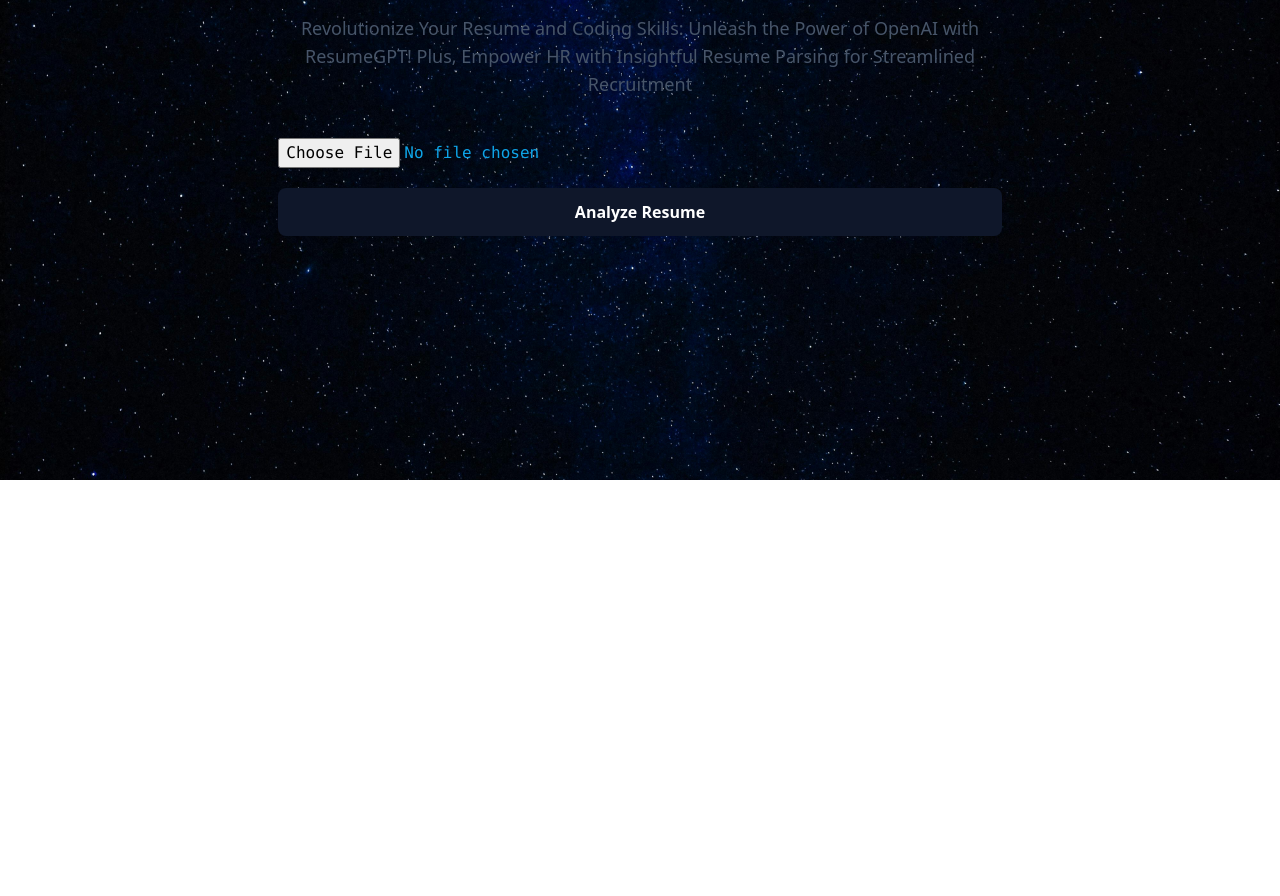
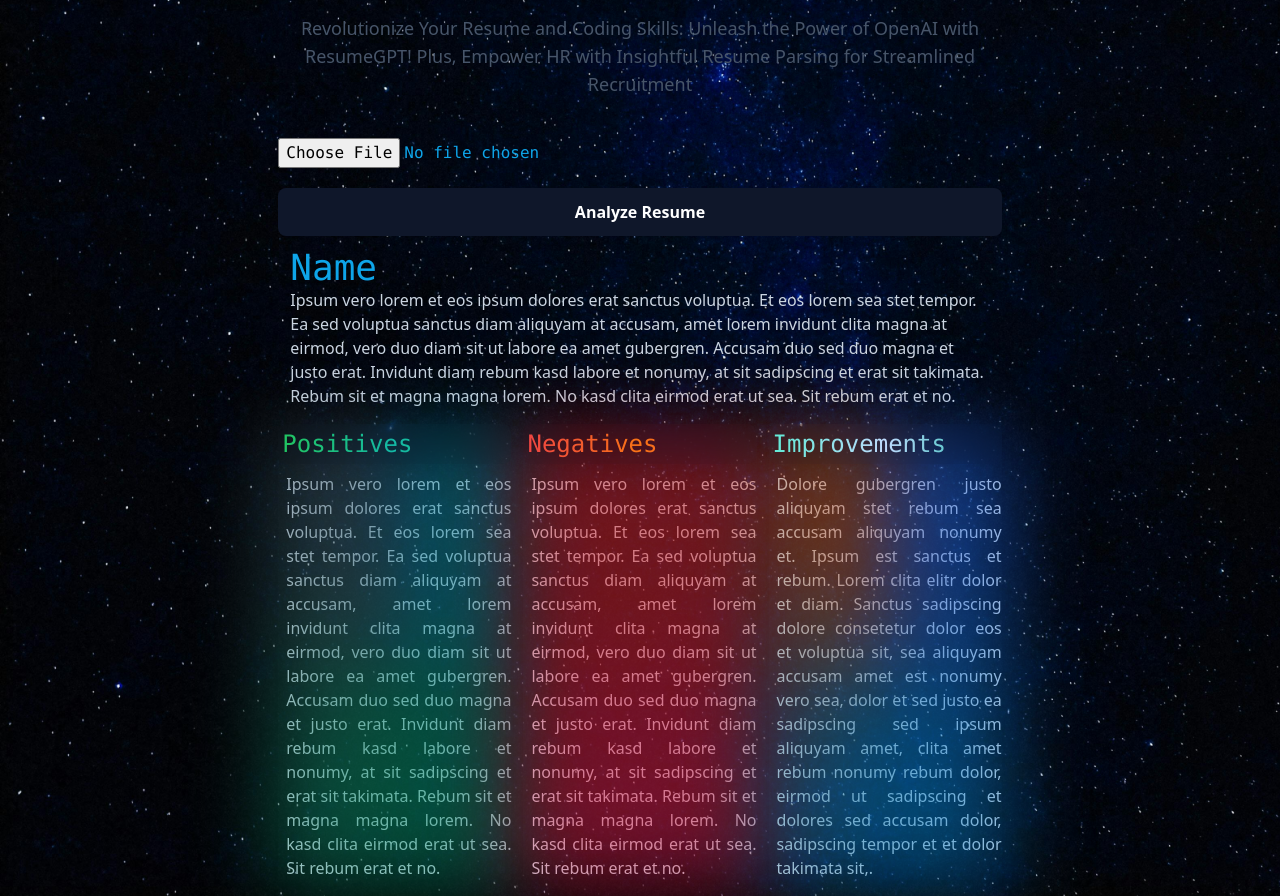
Before and after one commit to vj015/resumeanalyzer, a Nuxt app: page / in a window 1280 px wide. Shown: the part 320-1216 px from the top of the page. Before the commit the page ends 800 px from the top, so only its background shows below. Built offline with nearby package versions, Linux system fonts and the light colour scheme.

Commit message:
Added success template

```diff
--- a/components/resumeInput.vue
+++ b/components/resumeInput.vue
@@ -1,4 +1,6 @@
 <template>
+  <div>
+    <div>
       <input
         type="file"
         class="file-input file-input-bordered file-input-primary md:w-5/6 w-11/12 cursor-pointer font-mono font-medium text-sky-500 dark:text-sky-400"
@@ -9,4 +11,36 @@
       >
         {{ "Analyze Resume " }}
       </button>
+    </div>
+    <showResult
+      :name="name"
+      :nameText="nameText"
+      :positives="positives"
+      :positivesText="positivesText"
+      :negatives="negatives"
+      :negativesText="negativesText"
+      :improvements="improvements"
+      :improvementsText="improvementsText"
+    />
+  </div>
 </template>
+<script>
+export default {
+  data() {
+    return {
+      name: "Name",
+      nameText:
+        "Ipsum vero lorem et eos ipsum dolores erat sanctus voluptua. Et eos lorem sea stet tempor. Ea sed voluptua sanctus diam aliquyam at accusam, amet lorem invidunt clita magna at eirmod, vero duo diam sit ut labore ea amet gubergren. Accusam duo sed duo magna et justo erat. Invidunt diam rebum kasd labore et nonumy, at sit sadipscing et erat sit takimata. Rebum sit et magna magna lorem. No kasd clita eirmod erat ut sea. Sit rebum erat et no.",
+      positives: "Positives",
+      positivesText:
+        "Ipsum vero lorem et eos ipsum dolores erat sanctus voluptua. Et eos lorem sea stet tempor. Ea sed voluptua sanctus diam aliquyam at accusam, amet lorem invidunt clita magna at eirmod, vero duo diam sit ut labore ea amet gubergren. Accusam duo sed duo magna et justo erat. Invidunt diam rebum kasd labore et nonumy, at sit sadipscing et erat sit takimata. Rebum sit et magna magna lorem. No kasd clita eirmod erat ut sea. Sit rebum erat et no.",
+      negatives: "Negatives",
+      negativesText:
+        "Ipsum vero lorem et eos ipsum dolores erat sanctus voluptua. Et eos lorem sea stet tempor. Ea sed voluptua sanctus diam aliquyam at accusam, amet lorem invidunt clita magna at eirmod, vero duo diam sit ut labore ea amet gubergren. Accusam duo sed duo magna et justo erat. Invidunt diam rebum kasd labore et nonumy, at sit sadipscing et erat sit takimata. Rebum sit et magna magna lorem. No kasd clita eirmod erat ut sea. Sit rebum erat et no.",
+      improvements: "Improvements",
+      improvementsText:
+        "Ipsum vero lorem et eos ipsum dolores erat sanctus voluptua. Et eos lorem sea stet tempor. Ea sed voluptua sanctus diam aliquyam at accusam, amet lorem invidunt clita magna at eirmod, vero duo diam sit ut labore ea amet gubergren. Accusam duo sed duo magna et justo erat. Invidunt diam rebum kasd labore et nonumy, at sit sadipscing et erat sit takimata. Rebum sit et magna magna lorem. No kasd clita eirmod erat ut sea. Sit rebum erat et no.",
+    };
+  },
+};
+</script>
--- /dev/null
+++ b/components/showResult.vue
@@ -0,0 +1,93 @@
+<template>
+  <div>
+    <div class="flex flex-col justify-start items-start p-3 mb-5">
+      <h1 class="text-2xl md:text-4xl font-mono text-sky-500 dark:text-sky-400">
+        {{ name }}
+      </h1>
+      <p class="text-sm md:text-base text-slate-300">
+        {{ nameText }}
+      </p>
+    </div>
+    <div
+      class="h-full rounded-lg flex flex-col lg:flex-row justify-between items-center gap-3 mt-4 mb-4"
+    >
+      <div class="relative md:w-full">
+        <div
+          class="absolute -inset-2 rounded-lg bg-[conic-gradient(var(--tw-gradient-stops))] from-cyan-600 via-emerald-600 to-slate-600 opacity-50 blur-2xl"
+        ></div>
+        <div class="card w-full bg-base-100 shadow-xl md:w-100">
+          <div class="card-body">
+            <h2
+              class="text-xl md:text-2xl font-mono bg-gradient-to-r from-green-500 via-teal-500 to-green-500 text-transparent bg-clip-text sticky top-3 z-10 backdrop-blur-md rounded-lg p-1 -mt-4"
+            >
+              {{ positives }}
+            </h2>
+            <p
+              class="text-sm md:text-base text-slate-300 text-justify ml-2 mt-2"
+            >
+              {{ positivesText }}
+            </p>
+            <div class="card-actions justify-end"></div>
+          </div>
+        </div>
+      </div>
+      <div class="relative md:w-full">
+        <div
+          class="absolute -inset-2 rounded-lg bg-[conic-gradient(var(--tw-gradient-stops))] from-red-600 via-rose-600 to-red-600 opacity-50 blur-2xl"
+        ></div>
+        <div class="card w-full bg-base-100 shadow-xl md:w-100">
+          <div class="card-body">
+            <h2
+              class="text-xl md:text-2xl font-mono bg-gradient-to-r from-red-500 via-orange-500 to-red-500 text-transparent bg-clip-text sticky top-3 z-10 backdrop-blur-md rounded-lg p-1 -mt-4"
+            >
+              {{ negatives }}
+            </h2>
+            <p
+              class="text-sm md:text-base text-slate-300 text-justify ml-2 mt-2"
+            >
+              {{ negativesText }}
+            </p>
+            <div class="card-actions justify-end"></div>
+          </div>
+        </div>
+      </div>
+      <div class="relative md:w-full">
+        <div
+          class="absolute -inset-2 rounded-lg bg-[conic-gradient(var(--tw-gradient-stops))] from-blue-600 via-sky-600 to-orange-600 opacity-50 blur-2xl"
+        ></div>
+        <div class="card w-full bg-base-100 shadow-xl md:w-100">
+          <div class="card-body">
+            <h2
+              class="text-xl md:text-2xl font-mono bg-gradient-to-r from-teal-300 via-blue-200 to-teal-500 text-transparent bg-clip-text sticky top-3 z-10 backdrop-blur-md rounded-lg p-1 -mt-4"
+            >
+              {{ "Improvements" }}
+            </h2>
+            <p
+              class="text-sm md:text-base text-slate-300 text-justify ml-2 mt-2"
+            >
+              {{
+                "Dolore gubergren justo aliquyam stet rebum sea accusam aliquyam nonumy et. Ipsum est sanctus et rebum. Lorem clita elitr dolor et diam. Sanctus sadipscing dolore consetetur dolor eos et voluptua sit, sea aliquyam accusam amet est nonumy vero sea, dolor et sed justo ea sadipscing sed ipsum aliquyam amet, clita amet rebum nonumy rebum dolor, eirmod ut sadipscing et dolores sed accusam dolor, sadipscing tempor et et dolor takimata sit,."
+              }}
+            </p>
+            <div class="card-actions justify-end"></div>
+          </div>
+        </div>
+      </div>
+    </div>
+  </div>
+</template>
+<script>
+export default {
+  data() {},
+  props: [
+    "name",
+    "nameText",
+    "positives",
+    "positivesText",
+    "negatives",
+    "negativesText",
+    "improvements",
+    "improvementsText",
+  ],
+};
+</script>
```
Lines whose indentation alone changed are shown as unchanged.
